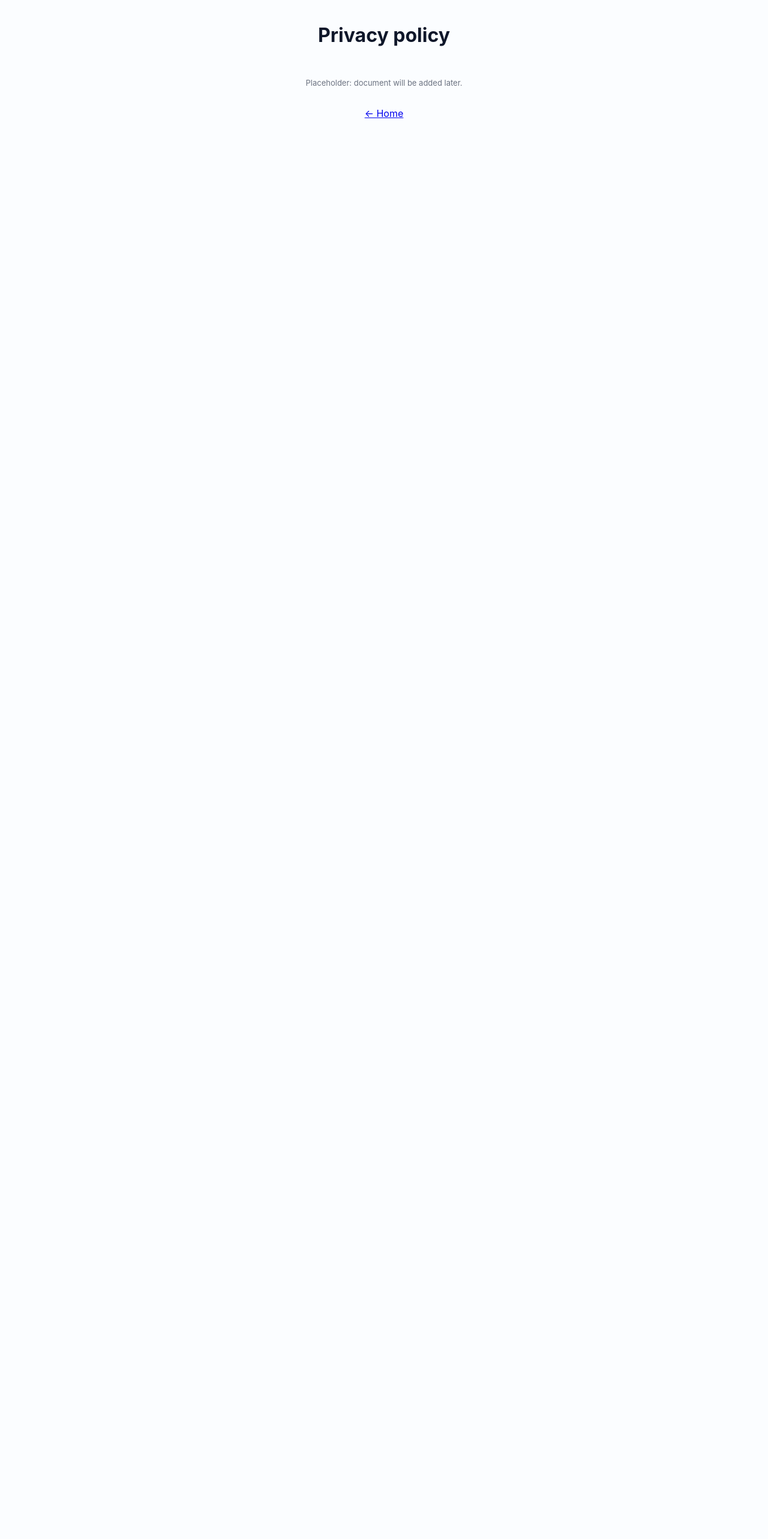
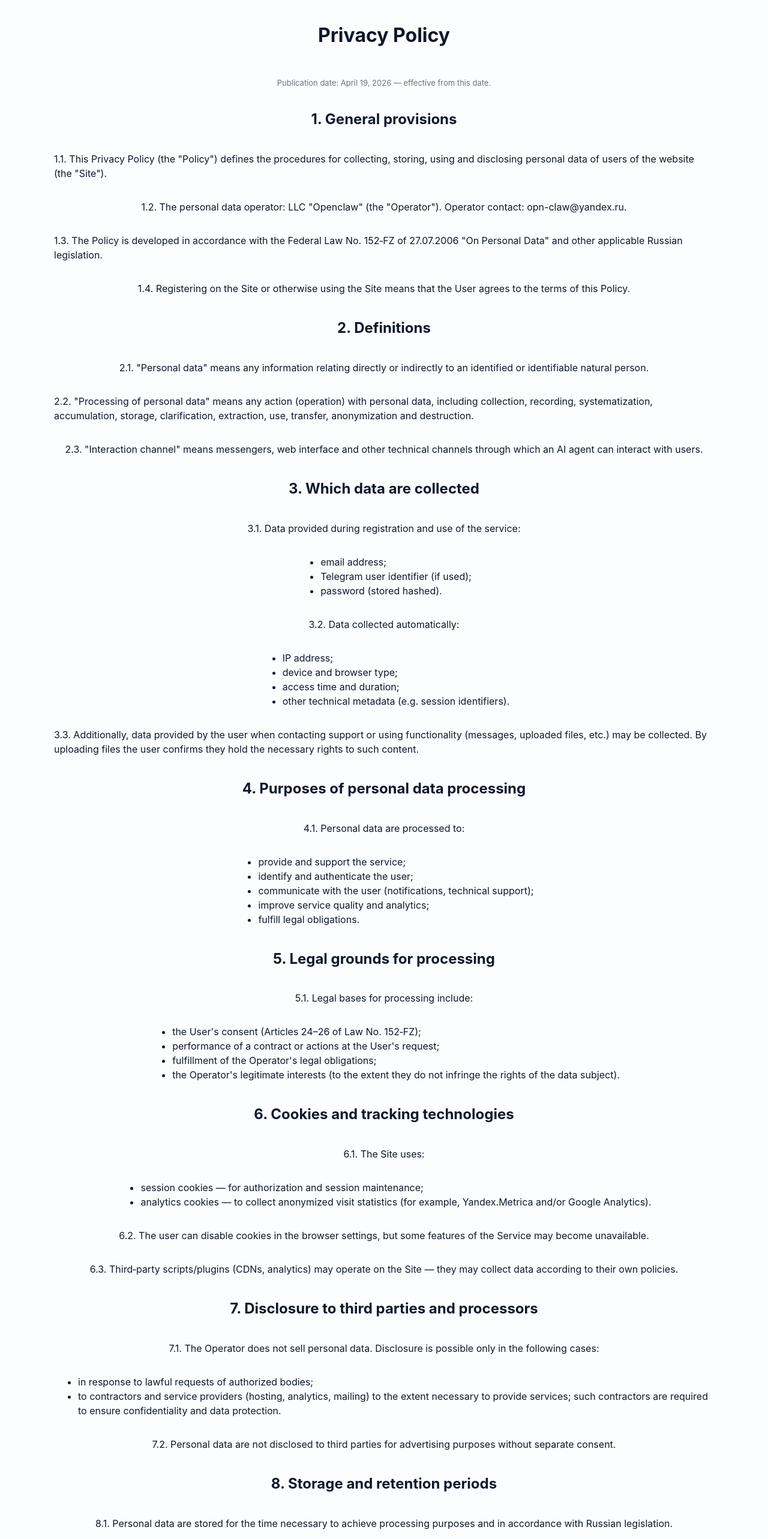
Before and after one commit to novaaurelis/nova-ai-agents-site-backup, a Next.js app: page /en/privacy in a window 1280 px wide. Shown: the part 140-2706 px from the top of the page at 60% size. Before the commit the page ends 894 px from the top, so only its background shows below. Built offline with nearby package versions, Linux system fonts and the light colour scheme.

Commit message:
chore: add privacy policy (EN)

```diff
--- a/pages/en/privacy.js
+++ b/pages/en/privacy.js
@@ -6,9 +6,103 @@ export default function EnPrivacy(){
     <div>
       <Header/>
       <main className="container">
-        <h1>Privacy policy</h1>
-        <p className="muted">Placeholder: document will be added later.</p>
-        <p><Link href="/en">← Home</Link></p>
+        <h1>Privacy Policy</h1>
+        <p className="muted">Publication date: April 19, 2026 — effective from this date.</p>
+
+        <h2>1. General provisions</h2>
+        <p>1.1. This Privacy Policy (the "Policy") defines the procedures for collecting, storing, using and disclosing personal data of users of the website (the "Site").</p>
+        <p>1.2. The personal data operator: LLC "Openclaw" (the "Operator"). Operator contact: opn-claw@yandex.ru.</p>
+        <p>1.3. The Policy is developed in accordance with the Federal Law No. 152‑FZ of 27.07.2006 "On Personal Data" and other applicable Russian legislation.</p>
+        <p>1.4. Registering on the Site or otherwise using the Site means that the User agrees to the terms of this Policy.</p>
+
+        <h2>2. Definitions</h2>
+        <p>2.1. "Personal data" means any information relating directly or indirectly to an identified or identifiable natural person.</p>
+        <p>2.2. "Processing of personal data" means any action (operation) with personal data, including collection, recording, systematization, accumulation, storage, clarification, extraction, use, transfer, anonymization and destruction.</p>
+        <p>2.3. "Interaction channel" means messengers, web interface and other technical channels through which an AI agent can interact with users.</p>
+
+        <h2>3. Which data are collected</h2>
+        <p>3.1. Data provided during registration and use of the service:</p>
+        <ul>
+          <li>email address;</li>
+          <li>Telegram user identifier (if used);</li>
+          <li>password (stored hashed).</li>
+        </ul>
+        <p>3.2. Data collected automatically:</p>
+        <ul>
+          <li>IP address;</li>
+          <li>device and browser type;</li>
+          <li>access time and duration;</li>
+          <li>other technical metadata (e.g. session identifiers).</li>
+        </ul>
+        <p>3.3. Additionally, data provided by the user when contacting support or using functionality (messages, uploaded files, etc.) may be collected. By uploading files the user confirms they hold the necessary rights to such content.</p>
+
+        <h2>4. Purposes of personal data processing</h2>
+        <p>4.1. Personal data are processed to:</p>
+        <ul>
+          <li>provide and support the service;</li>
+          <li>identify and authenticate the user;</li>
+          <li>communicate with the user (notifications, technical support);</li>
+          <li>improve service quality and analytics;</li>
+          <li>fulfill legal obligations.</li>
+        </ul>
+
+        <h2>5. Legal grounds for processing</h2>
+        <p>5.1. Legal bases for processing include:</p>
+        <ul>
+          <li>the User's consent (Articles 24–26 of Law No. 152‑FZ);</li>
+          <li>performance of a contract or actions at the User's request;</li>
+          <li>fulfillment of the Operator's legal obligations;</li>
+          <li>the Operator's legitimate interests (to the extent they do not infringe the rights of the data subject).</li>
+        </ul>
+
+        <h2>6. Cookies and tracking technologies</h2>
+        <p>6.1. The Site uses:</p>
+        <ul>
+          <li>session cookies — for authorization and session maintenance;</li>
+          <li>analytics cookies — to collect anonymized visit statistics (for example, Yandex.Metrica and/or Google Analytics).</li>
+        </ul>
+        <p>6.2. The user can disable cookies in the browser settings, but some features of the Service may become unavailable.</p>
+        <p>6.3. Third‑party scripts/plugins (CDNs, analytics) may operate on the Site — they may collect data according to their own policies.</p>
+
+        <h2>7. Disclosure to third parties and processors</h2>
+        <p>7.1. The Operator does not sell personal data. Disclosure is possible only in the following cases:</p>
+        <ul>
+          <li>in response to lawful requests of authorized bodies;</li>
+          <li>to contractors and service providers (hosting, analytics, mailing) to the extent necessary to provide services; such contractors are required to ensure confidentiality and data protection.</li>
+        </ul>
+        <p>7.2. Personal data are not disclosed to third parties for advertising purposes without separate consent.</p>
+
+        <h2>8. Storage and retention periods</h2>
+        <p>8.1. Personal data are stored for the time necessary to achieve processing purposes and in accordance with Russian legislation.</p>
+        <p>8.2. Example retention periods:</p>
+        <ul>
+          <li>account data — until account deletion by the user;</li>
+          <li>access logs and service logs — up to 1 year.</li>
+        </ul>
+
+        <h2>9. Data security</h2>
+        <p>9.1. The administration implements organizational and technical measures to protect personal data: password hashing, access restrictions, HTTPS, backups, etc.</p>
+        <p>9.2. Absolute security cannot be guaranteed. In case of a data breach the Operator will notify affected users and competent authorities as required by law.</p>
+
+        <h2>10. Data subject rights</h2>
+        <p>10.1. The user has the right to:</p>
+        <ul>
+          <li>obtain information about processing of their personal data;</li>
+          <li>request correction, blocking or deletion of data;</li>
+          <li>withdraw consent to processing (if processing is based on consent);</li>
+          <li>request restriction or object to processing where applicable;</li>
+          <li>file a complaint with the competent authority (Roskomnadzor).</li>
+        </ul>
+        <p>10.2. To exercise these rights, the user may send a request to: opn-claw@yandex.ru. Requests are processed in accordance with the law.</p>
+
+        <h2>11. Cross‑border transfers</h2>
+        <p>11.1. If necessary, personal data may be transferred outside the Russian Federation to service providers. In such cases, the Operator ensures protection measures and compliance with applicable law.</p>
+
+        <h2>12. Changes to the Policy</h2>
+        <p>12.1. The Operator reserves the right to amend the Policy. The current version is published at: https://opn-claw.pro/policy (or another URL).</p>
+        <p>12.2. Continued use of the Site after changes constitutes acceptance of the new version.</p>
+
+        <p style={{marginTop:20}}><Link href="/en">← Home</Link></p>
       </main>
     </div>
   )
```
